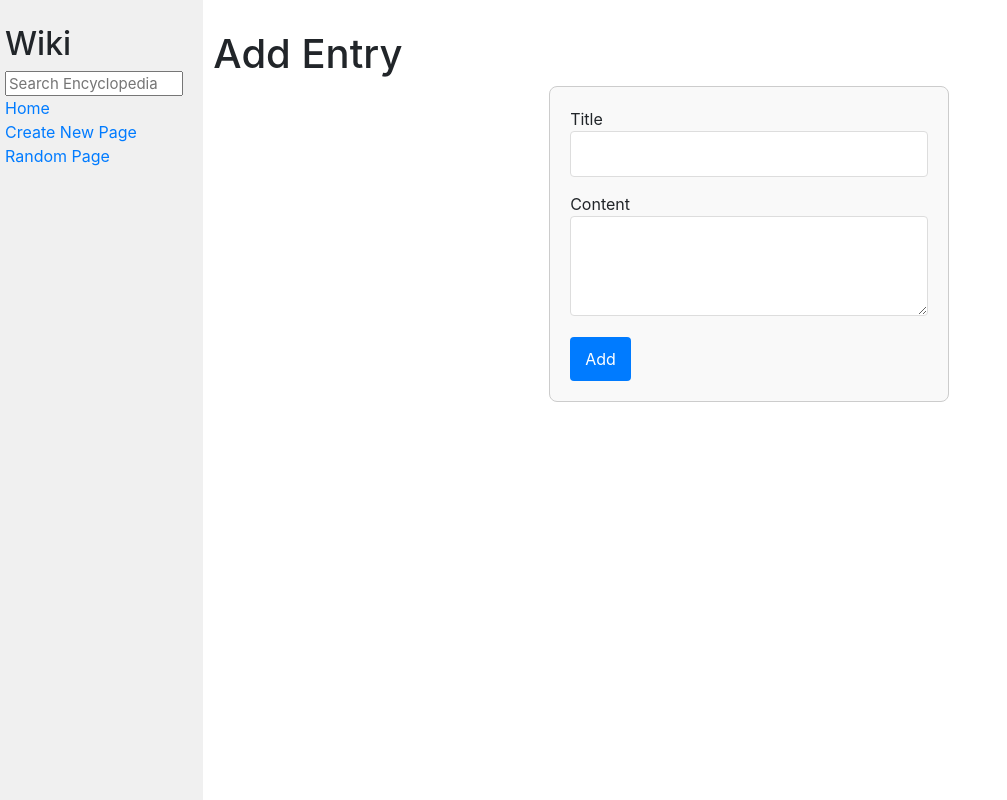
After one commit to vivekdave1992/CS50_WEB_HOMEWORK, a Django app: page /add_entry/ in a window 1280 px wide. The commit adds this page. Shown: the whole page, without its empty margins (0-1007 px from the left). Run offline with Django 3.2, Linux system fonts and the light colour scheme; some libraries are stand-ins or nearby versions.

```diff
--- a/PROJECT1/wiki/encyclopedia/static/encyclopedia/styles.css
+++ b/PROJECT1/wiki/encyclopedia/static/encyclopedia/styles.css
@@ -36,3 +36,55 @@ textarea {
 .sidebar h2 {
     margin-top: 5px;
 }
+
+/* Ensure your CSS file is correctly linked and loaded */
+
+.add-entry-form {
+    max-width: 400px;
+    margin: 0 auto;
+    padding: 20px;
+    border: 1px solid #ccc;
+    border-radius: 8px;
+    background-color: #f9f9f9;
+}
+
+.form-title-group,
+.form-content-group {
+    margin-bottom: 15px;
+}
+
+.form-title-group label,
+.form-content-group label {
+    display: block;
+    margin-bottom: 5px;
+    font-weight: bold;
+}
+
+.form-title-group input[type="text"] {
+    width: 100%;
+    padding: 10px;
+    border: 1px solid #ddd;
+    border-radius: 4px;
+}
+
+.form-content-group textarea {
+    width: 100%;
+    height: 100px; /* Increase height */
+    padding: 10px;
+    border: 1px solid #ddd;
+    border-radius: 4px;
+    box-sizing: border-box;
+}
+
+.submit-button {
+    background-color: #007bff;
+    color: #fff;
+    border: none;
+    padding: 10px 15px;
+    border-radius: 4px;
+    cursor: pointer;
+}
+
+.submit-button:hover {
+    background-color: #0056b3;
+}
--- /dev/null
+++ b/PROJECT1/wiki/encyclopedia/templates/encyclopedia/add.html
@@ -0,0 +1,25 @@
+{% extends "encyclopedia/layout.html" %}
+
+{% block title %}
+    Encyclopedia
+{% endblock %}
+
+{% block body %}
+<h1>Add Entry</h1>
+<form action="{% url 'add_entry' %}" method="post" class="add-entry-form">
+    {% csrf_token %}
+    <!-- You can add CSS classes to each form field for styling -->
+    Title
+    <div class="form-title-group"  >
+        <!-- {{ form.entry_title }} -->
+        <input type="text" id="title" name="entry_title" class="form-input" value="{{ title|default:'' }}" required>
+    </div>
+    Content
+    <div class="form-content-group">
+        <!-- {{ form.entry_content }} -->
+        <textarea id="content" name="entry_content" class="form-input" rows="10" cols="80" required>{{ content|default:'' }}</textarea>
+    </div>
+    <input type="submit" value="Add" class="submit-button">
+</form>
+
+{% endblock %}
--- a/PROJECT1/wiki/encyclopedia/templates/encyclopedia/layout.html
+++ b/PROJECT1/wiki/encyclopedia/templates/encyclopedia/layout.html
@@ -12,14 +12,15 @@
         <div class="row">
             <div class="sidebar col-lg-2 col-md-3">
                 <h2>Wiki</h2>
-                <form>
+                <form action="{% url 'search' %}" method = "post" class="search-form">
+                    {% csrf_token %}
                     <input class="search" type="text" name="q" placeholder="Search Encyclopedia">
                 </form>
                 <div>
                     <a href="{% url 'index' %}">Home</a>
                 </div>
                 <div>
-                    Create New Page
+                    <a href="{% url 'add_entry' %}">Create New Page</a>
                 </div>
                 <div>
                     <a href="{% url 'random' %}">Random Page </a>
--- a/PROJECT1/wiki/encyclopedia/urls.py
+++ b/PROJECT1/wiki/encyclopedia/urls.py
@@ -6,4 +6,6 @@ urlpatterns = [
     path("", views.index, name="index"),
     path("entry/<str:title>",views.entry,name="entry"),
     path("random/", views.random, name="random"),
+    path("add_entry/", views.add_entry, name="add_entry"),
+    path("search/",views.search,name="search")
 ]
--- a/PROJECT1/wiki/encyclopedia/views.py
+++ b/PROJECT1/wiki/encyclopedia/views.py
@@ -1,6 +1,54 @@
 from django.shortcuts import render
 from random import choice
 from . import util
+from django.http import HttpResponseRedirect,HttpResponse
+from django import forms
+from django.urls import reverse
+
+
+
+
+class New_entry(forms.Form):
+    entry_title= forms.CharField(label="entry_title")
+    entry_content = forms.CharField(
+        label="entry_content",
+        widget=forms.Textarea(attrs={'rows': 10, 'cols': 20 ,'value': 'Default Content'})  # Customize size
+    )
+
+# def add_entry(request):
+#     if request.method == "POST":
+#         form = New_entry(request.POST)
+#         if form.is_valid():
+#             entry_title = form.cleaned_data["entry_title"]
+#             entry_content = form.cleaned_data["entry_content"]
+#             util.save_entry(entry_title,entry_content)
+#             return HttpResponseRedirect(reverse("index"))
+#         else:
+#             # this Shows Error when submiting the form if there was one as error message
+#             return render(request,"encyclopedia/add.html",{
+#                 "form":form
+#                 })
+
+#     return render(request,"encyclopedia/add.html",{
+#             "form":New_entry()
+#             })
+
+
+
+def add_entry(request):
+    if request.method == "POST":
+        entry_title = request.POST.get('entry_title')
+        entry_content = request.POST.get('entry_content')
+        if entry_title and entry_content:
+            # Save the new entry
+            util.save_entry(entry_title,entry_content)
+            return HttpResponseRedirect(reverse("index"))  # Redirect to the index page after saving
+        else:
+            # Handle case where title or content is missing
+            return HttpResponse("Both title and content are required.", status=400)
+
+    return render(request, 'encyclopedia/add.html')
+
 
 
 def index(request):
@@ -22,3 +70,16 @@ def random(request):
     e_lists = util.list_entries()
     e_title = choice(e_lists)
     return entry(request, e_title)
+
+def search(request):
+    if request.method == "POST":
+        search_query = request.POST.get('q', '').lower()  # Rename the search variable
+        e_lists = util.list_entries()
+
+        for entry_name in e_lists:  # Rename the loop variable
+            if search_query == entry_name.lower():  # Convert each entry to lowercase for comparison
+                return entry(request, entry_name)  # Pass the original entry (with correct case) to the view
+
+        return render(request, "encyclopedia/error.html")  # If no match found
+    else:
+        return render(request, "encyclopedia/error.html")
```
Also changed, not shown: PROJECT1/wiki/entries/C.md (added, +1 -0 lines), PROJECT1/wiki/entries/Java.md (added, +1 -0 lines), PROJECT1/wiki/entries/JavaScript.md (added, +7 -0 lines).
